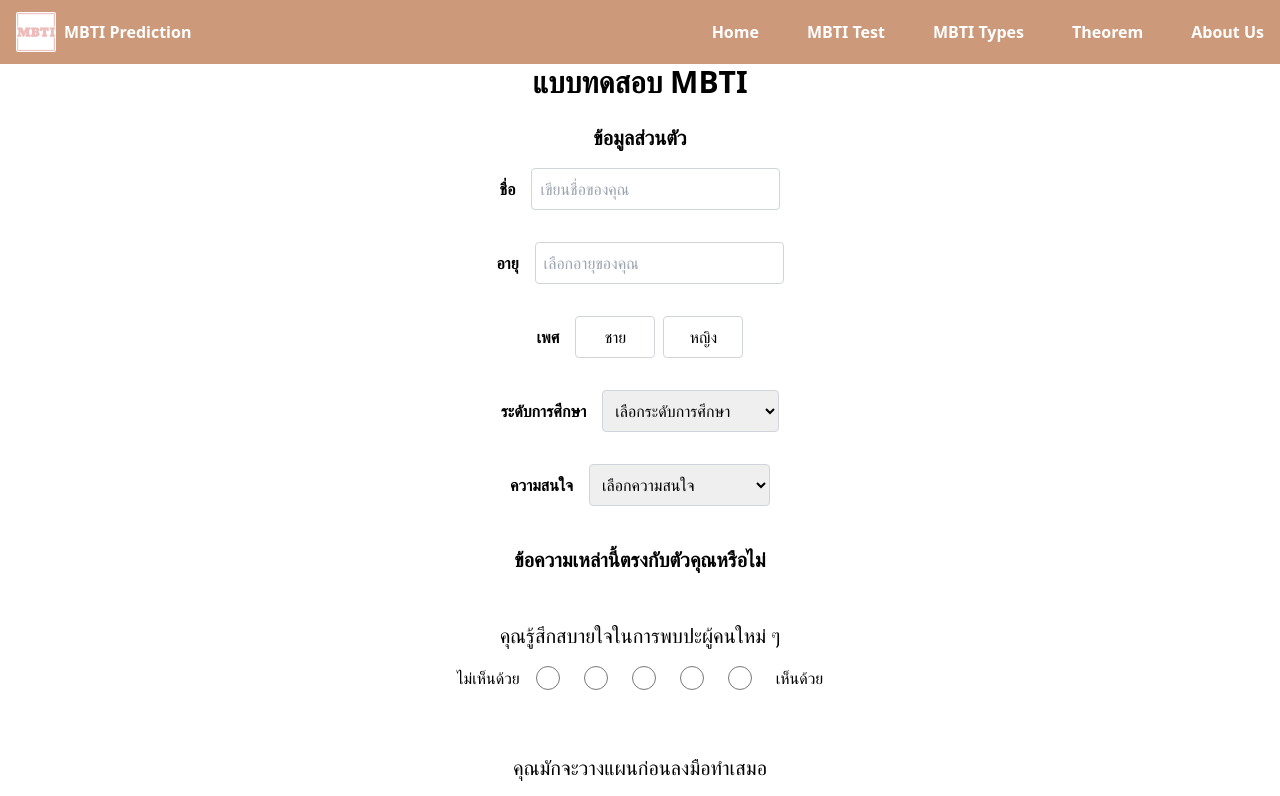
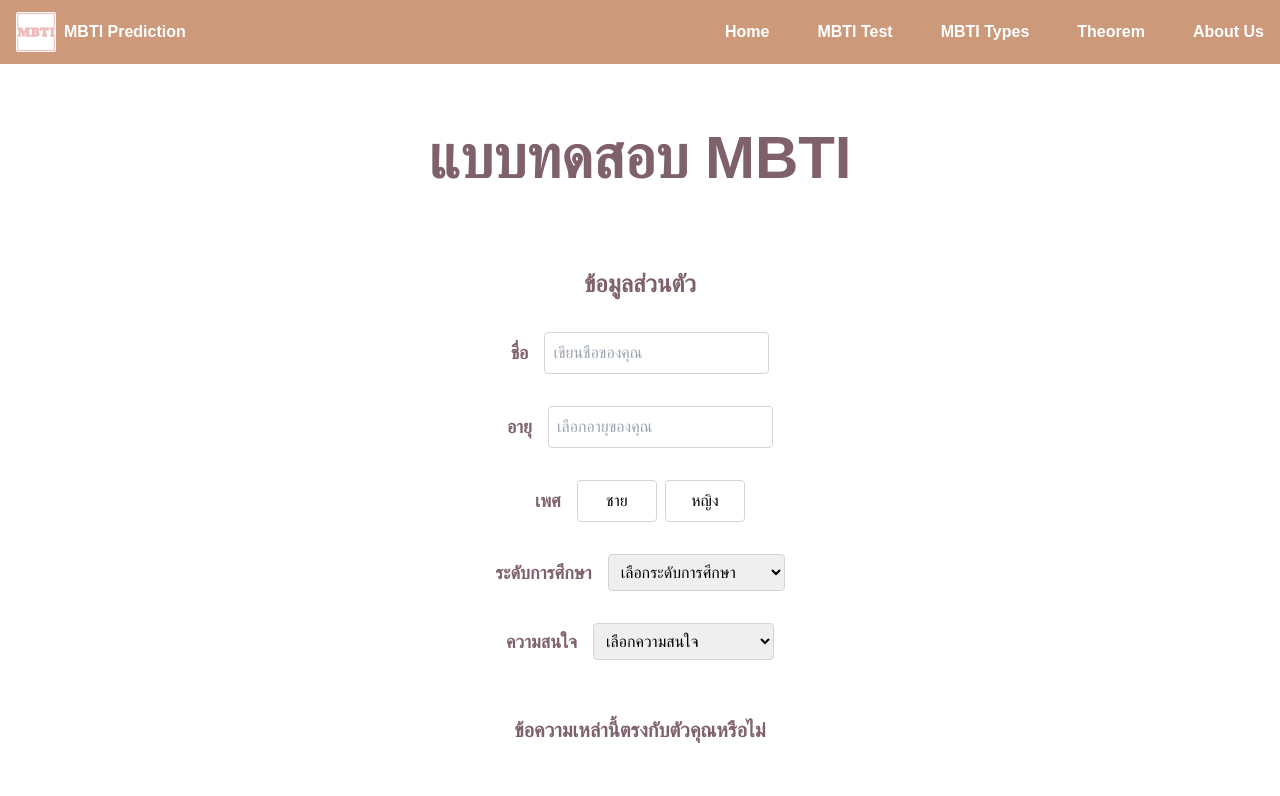
Before and after one commit to louiskub/MBTI_Prediction-Linear-Algebra-, a React (Vite) app in the folder web_app/frontend/: page /mbti-test in a window 1280 px wide. Shown: the top 796 px of the page. Built offline with nearby package versions, Linux system fonts and the light colour scheme; the HTML template or start-up script is replaced by a standard one; a web font is replaced by a local one.

Commit message:
small edit

```diff
--- a/web_app/frontend/src/components/LetterSwitch.tsx
+++ b/web_app/frontend/src/components/LetterSwitch.tsx
@@ -22,7 +22,7 @@ const LetterPairSwitch: React.FC = () => {
     }, []);
 
     return (
-        <div className="relative h-56 flex justify-center flex-row text-7xl sm:text-8xl text-et-light-gray font-bold mt-8 border-2 border-et-light-gray rounded-md hover:cursor-pointer">
+        <div className="relative h-56 flex justify-center flex-row text-7xl sm:text-8xl text-et-light-gray font-bold mt-8 border-2 border-et-light-gray rounded-md hover:cursor-pointer transition-transform transform hover:scale-105">
             <div className='basis-1/8 p-4 rounded-md hover:text-et-green-blue group'>
                 {letterPairs[0][currentIndices[0]]} {/* Switch between I and E */}
                 <div className="absolute gap-x-4 hidden group-hover:flex flex-row bottom-0 w-5/6 left-1/2 pb-4 transform -translate-x-1/2 text-base rounded-md font-normal">
--- a/web_app/frontend/src/components/testButton.tsx
+++ b/web_app/frontend/src/components/testButton.tsx
@@ -7,7 +7,7 @@ function TestButton() {
                 to="/MBTI-test"
                 className="flex justify-center items-center rounded-md text-xl font-bold p-2 text-et-brown bg-et-pale-pink text-center
                         transition-transform transform hover:scale-105
-                        hover:text-et-dark-green hover:bg-et-sage-green hover:cursor-pointer"
+                        hover:text-et-dark-green hover:bg-et-sage-green hover:cursor-pointer shadow-sm"
             >
                 ทำแบบทดสอบ➜
             </Link>
--- a/web_app/frontend/src/pages/AboutUs.tsx
+++ b/web_app/frontend/src/pages/AboutUs.tsx
@@ -1,4 +1,5 @@
 import Navbar from '../components/Navbar';
+import JinProfile from '../assets/jin_profile.png'
 
 const members = [
     {
@@ -26,7 +27,7 @@ const members = [
         name: 'Emily',
         role: 'Member4',
         description: 'Frontend developer at King Mongkuts Institute of Technology Ladkrabang',
-        image: 'https://tr.rbxcdn.com/30DAY-Avatar-FCD68AA595DBED3E0F053BCA1D3C583A-Png/420/420/Avatar/Png/noFilter',
+        image: JinProfile,
         instagram: 'https://www.instagram.com/example4',
     },
 ];
--- a/web_app/frontend/src/pages/MBTItest.tsx
+++ b/web_app/frontend/src/pages/MBTItest.tsx
@@ -50,13 +50,15 @@ function MBTItest() {
     };
 
     return (
-        <div>
+        <div className='font-IBM'>
             <Navbar/>
             <div className="flex flex-col justify-center items-center pt-16">
-                <h1 className="text-3xl font-bold">แบบทดสอบ MBTI</h1>
-                <h1 className="text-xl mt-6 font-bold">ข้อมูลส่วนตัว</h1>
+            <h1 className='text-5xl sm:text-6xl md:text-6xl font-bold p-16 text-et-brown'>
+                แบบทดสอบ MBTI
+            </h1>
+                <h1 className="text-xl sm:text-2xl md:text-2xl font-bold p-4 text-et-brown">ข้อมูลส่วนตัว</h1>
                 <div className="flex justify-center items-center p-4">
-                    <p className="font-bold mr-4">ชื่อ</p>
+                    <p className="text-base md:text-lg font-bold text-et-brown mr-4">ชื่อ</p>
                     <input
                         value={name}
                         onChange={nameChange}
@@ -65,7 +67,7 @@ function MBTItest() {
                     />
                 </div>
                 <div className="flex justify-center items-center p-4">
-                    <p className="font-bold mr-4">อายุ</p>
+                    <p className="text-base md:text-lg font-bold text-et-brown mr-4">อายุ</p>
                     <input
                         value={age}
                         onChange={ageChange}
@@ -75,7 +77,7 @@ function MBTItest() {
                     />
                 </div>
                 <div className="flex justify-center items-center p-4">
-                    <p className="font-bold mr-4">เพศ</p>
+                    <p className="text-base md:text-lg font-bold text-et-brown mr-4">เพศ</p>
                     <button
                         onClick={() => setGender("Male")}
                         className={`border border-gray-300 w-20 p-2 rounded mr-2 ${gender === "Male" ? 'bg-et-gray-blue text-white' : 'bg-white'}`}
@@ -90,7 +92,7 @@ function MBTItest() {
                     </button>
                 </div>
                 <div className="flex justify-center items-center p-4">
-                    <p className="font-bold mr-4">ระดับการศึกษา</p>
+                    <p className="text-base md:text-lg font-bold text-et-brown mr-4">ระดับการศึกษา</p>
                     <select
                         value={education}
                         onChange={educationChange}
@@ -105,7 +107,7 @@ function MBTItest() {
                     </select>
                 </div>
                 <div className="flex justify-center items-center p-4">
-                    <p className="font-bold mr-4">ความสนใจ</p>
+                    <p className="text-base md:text-lg font-bold text-et-brown mr-4">ความสนใจ</p>
                     <select
                         value={interest}
                         onChange={interestChange}
@@ -120,7 +122,7 @@ function MBTItest() {
                     </select>
                 </div>
             </div>
-            <h1 className="flex flex-col items-center text-xl mt-6 mb-8 font-bold">ข้อความเหล่านี้ตรงกับตัวคุณหรือไม่</h1>
+            <h1 className="flex flex-col items-center mt-10 mb-10 text-lg md:text-xl font-bold text-et-brown">ข้อความเหล่านี้ตรงกับตัวคุณหรือไม่</h1>
             <div className="flex flex-col space-y-8">
                 {questions.map((question, questionIndex) => (
                     <div key={questionIndex} className="flex flex-col items-center p-4">
@@ -155,7 +157,9 @@ function MBTItest() {
             <p>Interest : {interest}</p>
             {checkComplete() ? (
                 <div className="flex justify-center mb-24">
-                    <Link to="/" className="rounded-md text-xl font-bold p-2 text-et-brown bg-et-pale-pink text-center hover:text-et-dark-green hover:bg-et-sage-green hover:cursor-pointer">
+                    <Link to="/" className="flex justify-center items-center rounded-md text-xl font-bold p-2 text-et-brown bg-et-pale-pink text-center
+                        transition-transform transform hover:scale-105
+                        hover:text-et-dark-green hover:bg-et-sage-green hover:cursor-pointer shadow-sm">
                         ส่งแบบทดสอบ ➜
                     </Link>
                 </div>
```
Also changed, not shown: web_app/frontend/src/assets/jin_profile.png (added).
